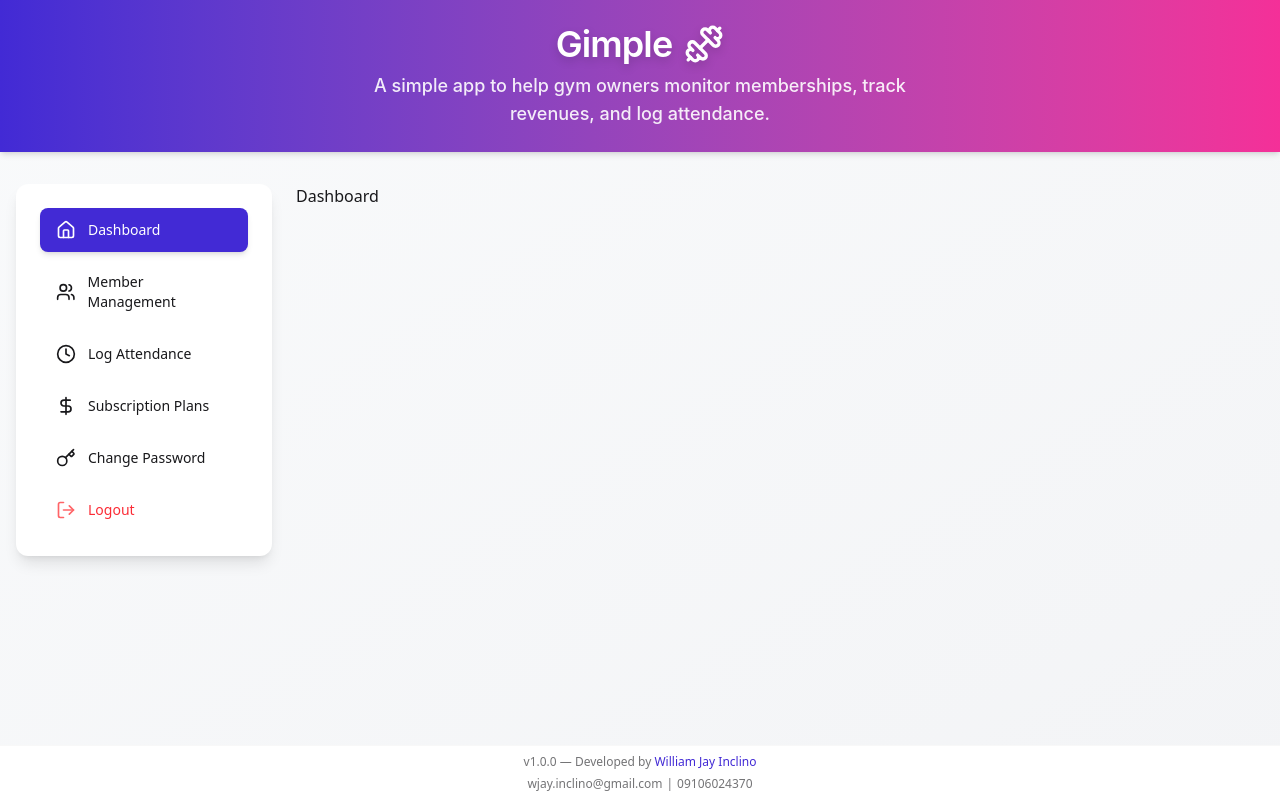
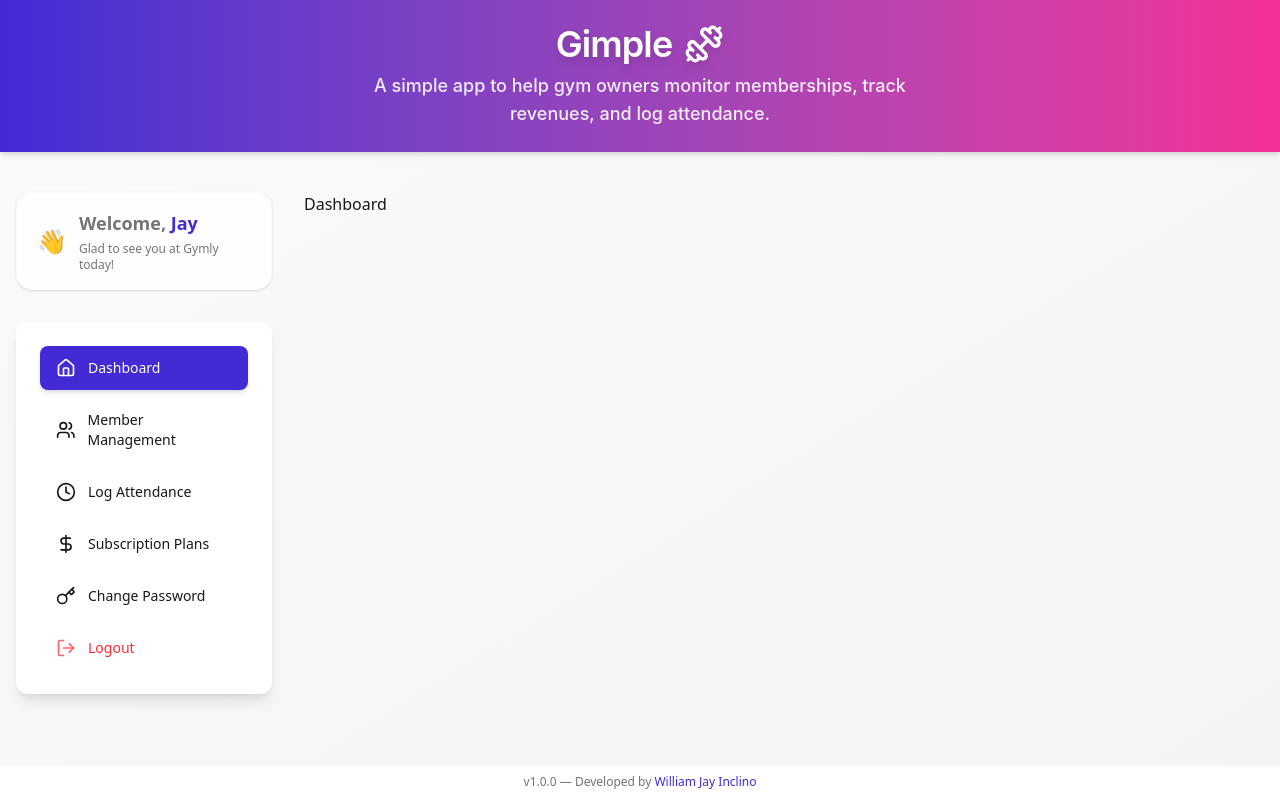
Before and after one commit to William-Jay-Inclino/gymly, a Nuxt app in the folder frontend/: page /dashboard in a window 1280 px wide. Built offline with nearby package versions, Linux system fonts and the light colour scheme.

Commit message:
Fine tune ui

```diff
--- a/frontend/components/Footer.vue
+++ b/frontend/components/Footer.vue
@@ -12,10 +12,5 @@
                 William Jay Inclino
             </a>
         </span>
-        <span>
-            <a href="mailto:wjay.inclino@gmail.com" class="hover:underline">wjay.inclino@gmail.com</a>
-            <span class="mx-1">|</span>
-            <a href="#">09106024370</a>
-        </span>
     </footer>
 </template>
--- a/frontend/layouts/base-layout.vue
+++ b/frontend/layouts/base-layout.vue
@@ -1,10 +1,19 @@
 <template>
     <div class="min-h-screen bg-gradient-to-br from-gray-50 to-gray-100" data-theme="light">
-
         <Header />
 
-        <div class="flex flex-col lg:flex-row gap-6 px-4 py-8 max-w-[100rem] mx-auto w-full items-start">
+        <div class="flex flex-col lg:flex-row gap-8 px-4 py-10 max-w-[100rem] mx-auto w-full items-start">
             <div class="lg:w-64 w-full">
+                <!-- Modern Welcome label above the sidebar -->
+                <div class="mb-8">
+                    <div class="rounded-2xl bg-white/80 border border-base-200 px-5 py-4 flex items-center gap-3 shadow backdrop-blur-sm">
+                        <span class="text-2xl">👋</span>
+                        <div>
+                            <div class="font-semibold text-base-content/60 text-lg">Welcome, <span class="text-primary">{{ username }}</span></div>
+                            <div class="text-xs text-base-content/60 mt-1">Glad to see you at Gymly today!</div>
+                        </div>
+                    </div>
+                </div>
                 <SideBar />
             </div>
 
@@ -16,3 +25,9 @@
         <Footer />
     </div>
 </template>
+
+<script setup lang="ts">
+import { ref } from "vue"
+// Replace with your actual user fetching logic
+const username = ref("Jay")
+</script>
--- a/frontend/pages/attendance.vue
+++ b/frontend/pages/attendance.vue
@@ -13,12 +13,12 @@
                     <form class="flex flex-col gap-6">
                         <label class="block">
                             <span class="text-base-content/80 font-medium">
-                                What does the member want to do today?
+                                Select Member
                             </span>
                             <Select
                                 v-model="selectedMemberId"
                                 :options="memberOptions"
-                                placeholder="Search or select a member..."
+                                placeholder="Enter name..."
                             />
                         </label>
                         <div v-if="!!selectedMemberId" class="mt-3">
```
